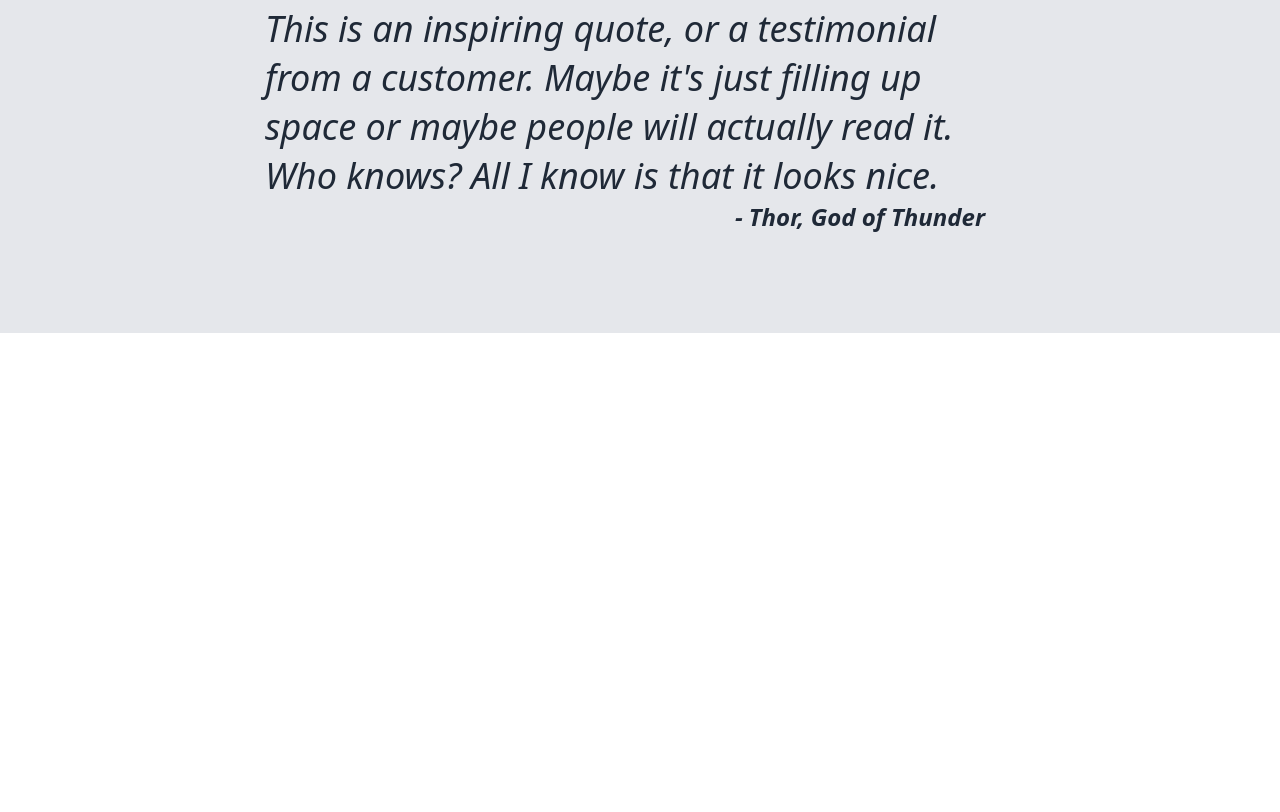
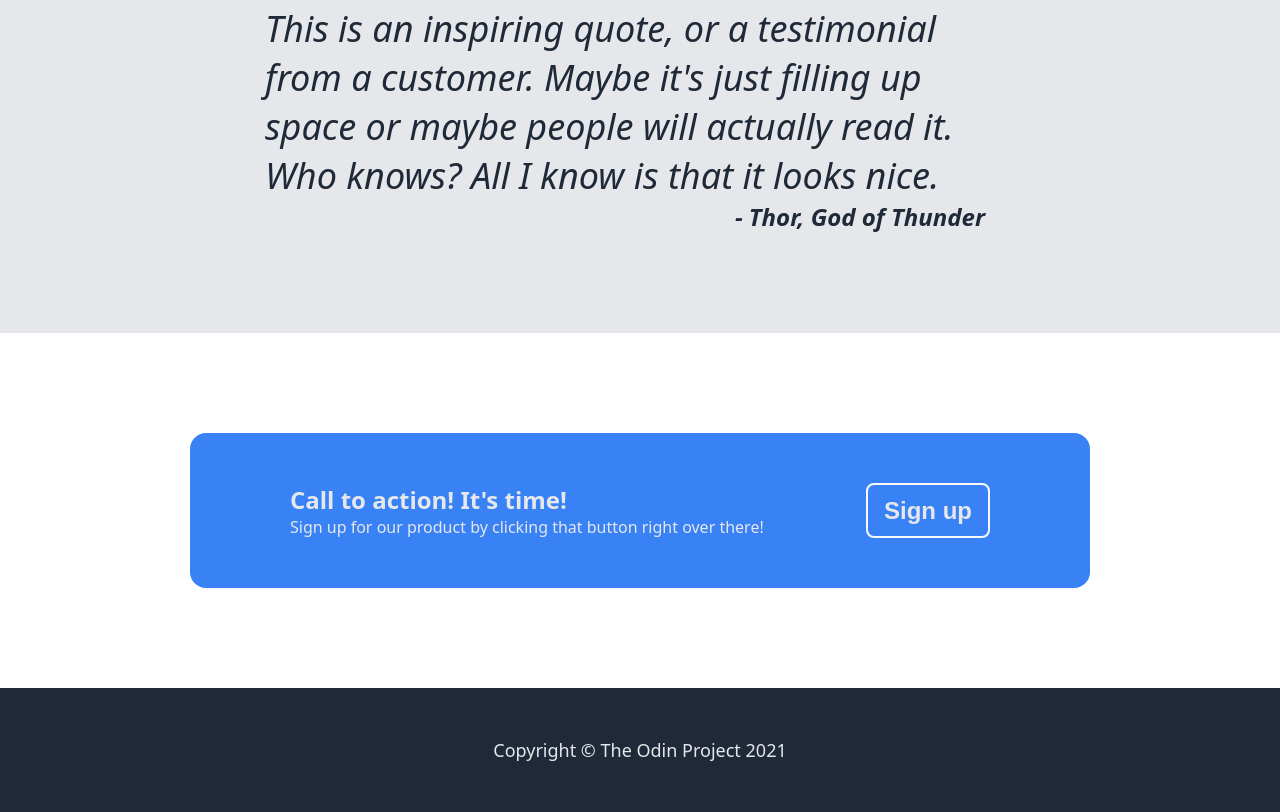
Before and after one commit to noaZzzark/Landing-Page, a plain HTML site: page Odin-Landing-Page/index.html in a window 1280 px wide. Shown: the part 1466-2278 px from the top of the page. Before the commit the page ends 1799 px from the top, so only its background shows below. Drawn offline with Linux system fonts and the light colour scheme.

Commit message:
Final required TOP landing page

```diff
--- a/Odin-Landing-Page/index.html
+++ b/Odin-Landing-Page/index.html
@@ -20,7 +20,7 @@
             <div class="modal">
                 <h1>This website is awesome</h1>
                 <p>This website has some subtext that goes here under the main title. Its smaller font and the color is lower contrast.</p>
-                <button>Sign up</button>
+                <button class="button1">Sign up</button>
             </div>
             <div class="img">
                 This is a placeholder for an image.
@@ -57,8 +57,14 @@
         </div>
     </div>
     <div class="section4">
-
+        <div class="main">
+           <div class="call">
+                <h2>Call to action! It's time!</h2>
+                <p>Sign up for our product by clicking that button right over there!</p>
+           </div>
+           <button class="call-button">Sign up</button>
+        </div>
     </div>
-
+    <footer class="footer">Copyright &copy; The Odin Project 2021</footer>
 </body>
 </html>
--- a/Odin-Landing-Page/styles.css
+++ b/Odin-Landing-Page/styles.css
@@ -71,7 +71,7 @@ li {
     list-style-type: none;
 }
 
-button {
+.button1 {
     background-color: #3882f6;
     font-size: 20px;
     color: #e5e7eb;
@@ -138,3 +138,44 @@ button {
     text-align: right;
     padding: 0px 30px;
 }
+
+/* Section 4 */
+.section4 {
+    display: flex;
+    justify-content: center;
+    padding: 100px;
+}
+
+.main {
+    display: flex;
+    justify-content: space-between;
+    background-color: #3882f6;
+    min-width: 700px;
+    padding: 50px 100px;
+    border-radius: 16px;
+}
+
+.call > *{
+    color: #e5e7eb;
+    margin: 0;
+}
+
+.call-button {
+    background-color: #3882f6;
+    color: #e5e7eb;
+    font-weight: bold;
+    font-size: 24px;
+    padding: 8px 16px;
+    border: 2px solid #f9faf8;
+    border-radius: 8px;
+}
+
+.footer {
+    display: flex;
+    justify-content: center;
+    align-items: center;
+    background-color: #1F2937;
+    padding: 50px;
+    font-size: 18px;
+    color: #e5e7eb;
+}
```
